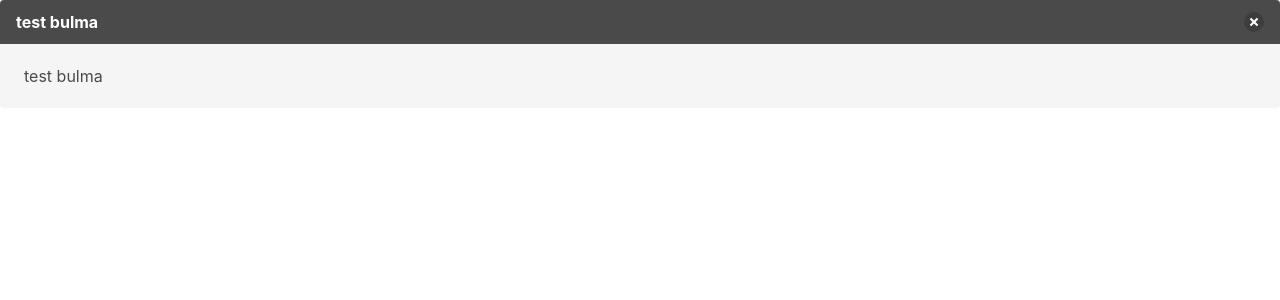
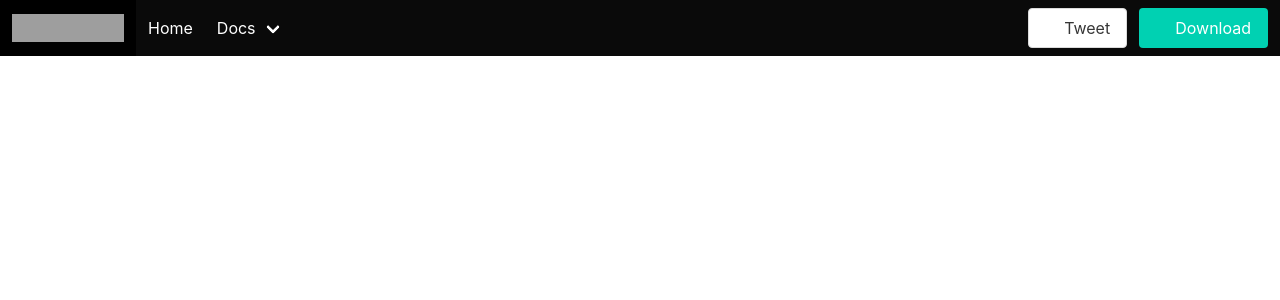
Before and after one commit to cl-lee/recipe-app, a React (Create React App) app: page / in a window 1280 px wide. Shown: the top 300 px of the page. Built offline with nearby package versions, Linux system fonts and the light colour scheme; grey boxes are pictures that could not be loaded.

Commit message:
added nav bar to Recipe.js, added Recipe component to App.js for testing

```diff
--- a/src/App.js
+++ b/src/App.js
@@ -1,19 +1,14 @@
 import "./App.css";
-import "../src/Components/Home";
-import "../src/Components/MainPicture";
-import "../src/Components/Option1";
-import "../src/Components/Option2";
-import "../src/Components/Option3";
+import Home from "../src/Components/Home";
+import MainPicture from "../src/Components/MainPicture";
+import Option1 from "../src/Components/Option1";
+import Option2 from "../src/Components/Option2";
+import Option3 from "../src/Components/Option3";
+import Recipe from "../src/Components/Recipe";
 
 function App() {
   return (
-    <article class="message">
-      <div class="message-header">
-        <p>test bulma</p>
-        <button class="delete" aria-label="delete"></button>
-      </div>
-      <div class="message-body">test bulma</div>
-    </article>
+    <Recipe></Recipe> // for testing only, remove before pushing to GitHub
   );
 }
 
--- a/src/Components/Recipe.js
+++ b/src/Components/Recipe.js
@@ -1,16 +1,124 @@
-
+import "./ResultCarousel";
 
 function Recipe() {
-    return (
-      <p>Something</p>
-    );
-  }
+  return (
+    <div>
+      <nav className="navbar is-black">
+        <div className="navbar-brand">
+          <a className="navbar-item" href="https://bulma.io">
+            <img
+              src="https://bulma.io/images/bulma-logo-white.png"
+              alt="Bulma: a modern CSS framework based on Flexbox"
+              width="112"
+              height="28"
+            />
+          </a>
+          <div
+            className="navbar-burger"
+            data-target="navbarExampleTransparentExample"
+          >
+            <span></span>
+            <span></span>
+            <span></span>
+          </div>
+        </div>
 
+        <div id="navbarExampleTransparentExample" class="navbar-menu">
+          <div className="navbar-start">
+            <a className="navbar-item" href="https://bulma.io/">
+              Home
+            </a>
+            <div className="navbar-item has-dropdown is-hoverable">
+              <a
+                className="navbar-link"
+                href="https://bulma.io/documentation/overview/start/"
+              >
+                Docs
+              </a>
+              <div className="navbar-dropdown is-boxed">
+                <a
+                  className="navbar-item"
+                  href="https://bulma.io/documentation/overview/start/"
+                >
+                  Overview
+                </a>
+                <a
+                  className="navbar-item"
+                  href="https://bulma.io/documentation/overview/modifiers/"
+                >
+                  Modifiers
+                </a>
+                <a
+                  className="navbar-item"
+                  href="https://bulma.io/documentation/columns/basics/"
+                >
+                  Columns
+                </a>
+                <a
+                  className="navbar-item"
+                  href="https://bulma.io/documentation/layout/container/"
+                >
+                  Layout
+                </a>
+                <a
+                  className="navbar-item"
+                  href="https://bulma.io/documentation/form/general/"
+                >
+                  Form
+                </a>
+                <hr className="navbar-divider" />
+                <a
+                  className="navbar-item"
+                  href="https://bulma.io/documentation/elements/box/"
+                >
+                  Elements
+                </a>
+                <a
+                  className="navbar-item is-active"
+                  href="https://bulma.io/documentation/components/breadcrumb/"
+                >
+                  Components
+                </a>
+              </div>
+            </div>
+          </div>
 
-
-
-
-
-
+          <div className="navbar-end">
+            <div className="navbar-item">
+              <div className="field is-grouped">
+                <p className="control">
+                  <a
+                    className="bd-tw-button button"
+                    data-social-network="Twitter"
+                    data-social-action="tweet"
+                    data-social-target="https://bulma.io"
+                    target="_blank"
+                    href="https://twitter.com/intent/tweet?text=Bulma: a modern CSS framework based on Flexbox&amp;hashtags=bulmaio&amp;url=https://bulma.io&amp;via=jgthms"
+                  >
+                    <span className="icon">
+                      <i className="fab fa-twitter"></i>
+                    </span>
+                    <span>Tweet</span>
+                  </a>
+                </p>
+                <p className="control">
+                  <a
+                    className="button is-primary"
+                    href="https://github.com/jgthms/bulma/releases/download/0.9.4/bulma-0.9.4.zip"
+                  >
+                    <span className="icon">
+                      <i className="fas fa-download"></i>
+                    </span>
+                    <span>Download</span>
+                  </a>
+                </p>
+              </div>
+            </div>
+          </div>
+        </div>
+      </nav>
+    </div>
+  );
+}
 
 export default Recipe;
```
